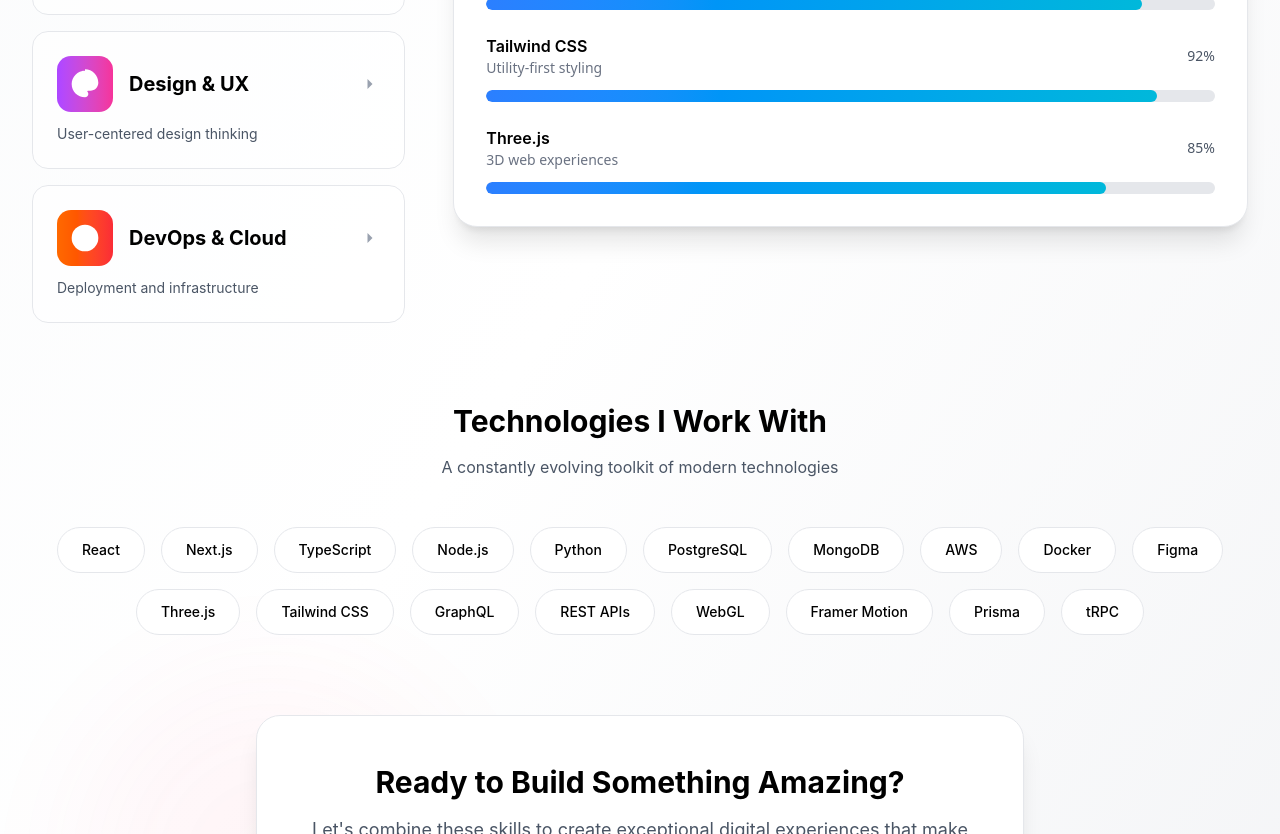
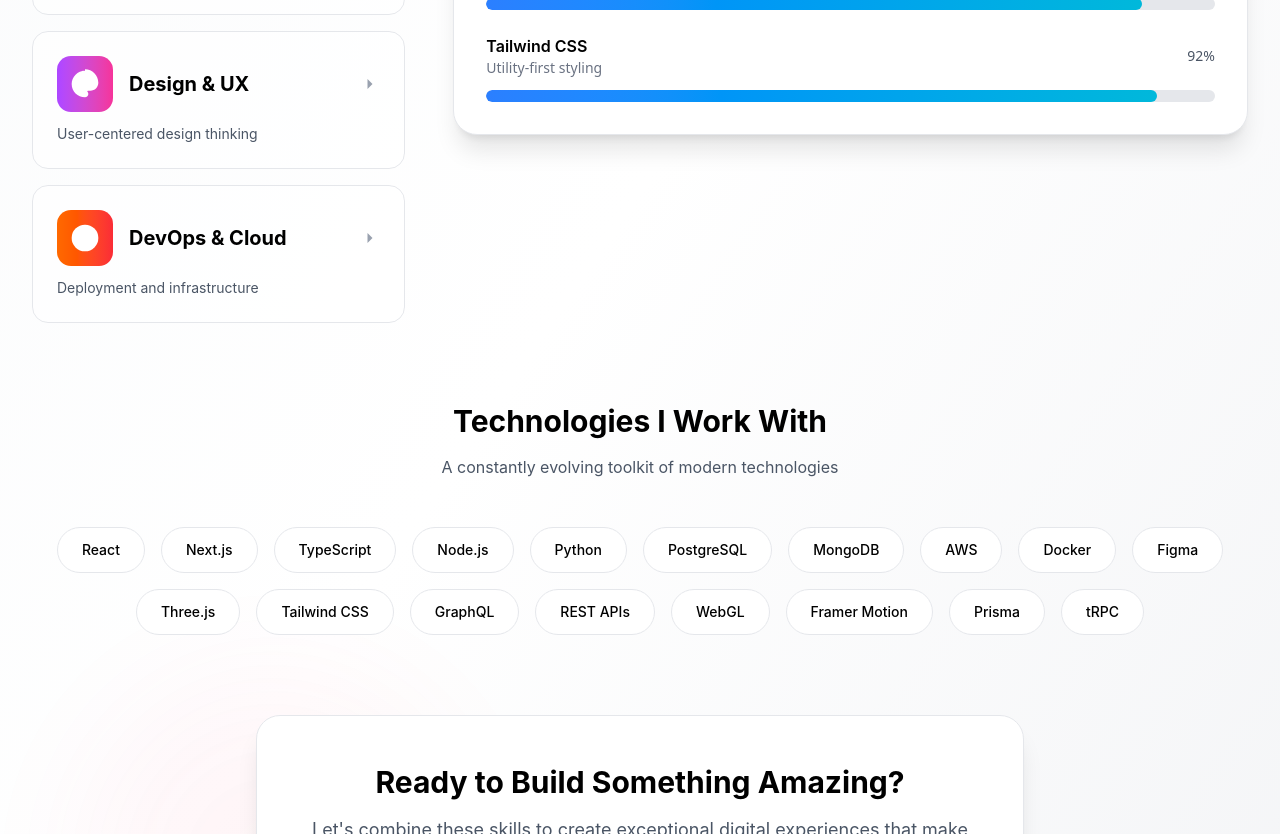
Before and after one commit to vetzk/portfolio-july, a Next.js app: page / in a window 1280 px wide. Shown: the part 2500-3334 px from the top of the page. Built offline with nearby package versions, Linux system fonts and the light colour scheme.

Commit message:
fix: skill

```diff
--- a/src/app/_components/project-section.tsx
+++ b/src/app/_components/project-section.tsx
@@ -206,7 +206,6 @@
                                 </span>
                             </div>
 
-                            {/* Featured Badge */}
                             {project.featured && (
                                 <div className="absolute top-4 right-4 z-20">
                                     <div className="w-3 h-3 bg-gradient-to-br from-purple-400 to-pink-400 rounded-full animate-pulse" />
@@ -214,7 +213,6 @@
                             )}
 
                             <div className="relative h-full flex flex-col rounded-3xl overflow-hidden">
-                                {/* Image Container */}
                                 <div
                                     className={`${getImageHeight(
                                         project.size
--- a/src/app/_components/skill-section.tsx
+++ b/src/app/_components/skill-section.tsx
@@ -64,7 +64,6 @@
                 level: 92,
                 description: "Utility-first styling",
             },
-            { name: "Three.js", level: 85, description: "3D web experiences" },
         ],
     },
     {
```
